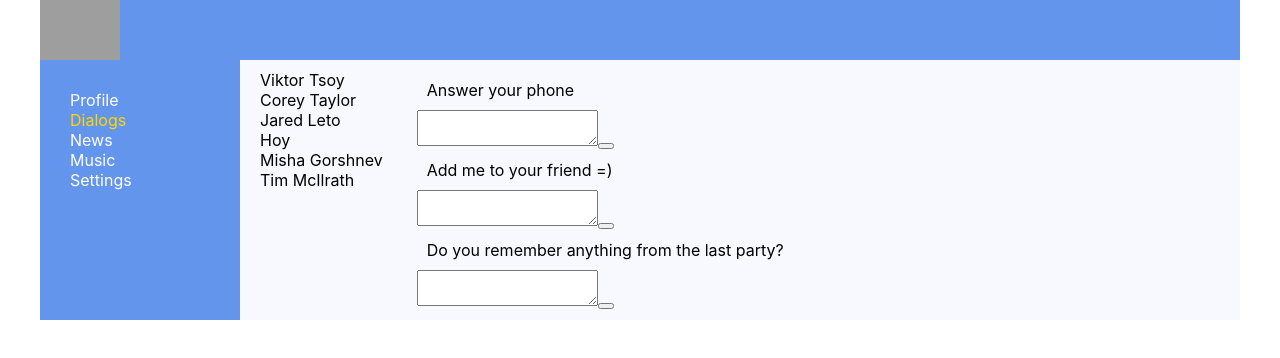
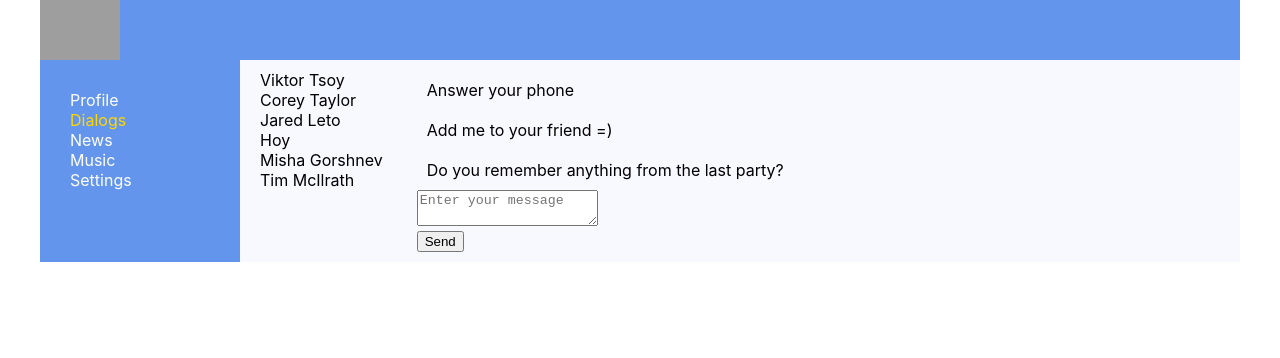
Before and after one commit to Ivan0195/SamurayWayTs, a React (Create React App) app: page /dialogs in a window 1280 px wide. Shown: the top 358 px of the page. Built offline with nearby package versions, Linux system fonts and the light colour scheme; grey boxes are pictures that could not be loaded.

Commit message:
41lessonDone

```diff
--- a/src/App.tsx
+++ b/src/App.tsx
@@ -12,14 +12,20 @@ import {Settings} from "./Components/Settings/Settings";
 import {MessagesPropsType} from "./Components/Dialogs/Messages/Messages";
 import {DialogItemPropsType} from "./Components/Dialogs/DialogItem/DialogItem";
 import {PostPropsType} from "./Components/ProfileComponent/MyPosts/Post/Post";
-import {addPostActionType, updateNewPostTextActionType} from "./Redux/State";
+import {
+    addPostActionType,
+    sendNewMessageActionType,
+    updateNewMessageTextActionType,
+    updateNewPostTextActionType
+} from "./Redux/State";
 
 export type AppPropsType = {
     forDialogItem: Array<DialogItemPropsType>
     forMessages: Array<MessagesPropsType>
     forMyPosts: Array<PostPropsType>
     newPostText: string
-    dispatch: (action: addPostActionType | updateNewPostTextActionType) => void
+    dispatch: (action: addPostActionType | updateNewPostTextActionType | updateNewMessageTextActionType | sendNewMessageActionType) => void
+    newMessageText: string
 }
 
 function App(props: AppPropsType) {
@@ -31,7 +37,9 @@ function App(props: AppPropsType) {
                 <div className='app-wrapper-content'>
                     <Routes>
                         <Route path='/dialogs/*' element={<Dialogs forDialogItem={props.forDialogItem}
-                                                                   forMessages={props.forMessages}/>}/>
+                                                                   forMessages={props.forMessages}
+                                                                   newMessageText={props.newMessageText}
+                                                                   dispatch={props.dispatch}/>}/>
                         <Route path='/profile' element={<ProfileComponent forMyPosts={props.forMyPosts}
                                                                           newPostText={props.newPostText}
                                                                           dispatch={props.dispatch}
--- a/src/Components/Dialogs/Dialogs.tsx
+++ b/src/Components/Dialogs/Dialogs.tsx
@@ -1,22 +1,46 @@
-import React from 'react';
+import React, {ChangeEvent} from 'react';
 import classes from "./Dialogs.module.css";
 import {DialogItem, DialogItemPropsType} from "./DialogItem/DialogItem";
 import {Messages, MessagesPropsType} from "./Messages/Messages";
+import {
+    addPostActionType, sendNewMessageActionType,
+    store, updateNewMessageTextActionType,
+    updateNewPostTextActionType
+} from "../../Redux/State";
+import {sendNewMessageAC, updateNewMessageTextAC} from "../../Redux/messages-reducer";
 
 export type DialogsPropsType = {
     forDialogItem: Array<DialogItemPropsType>
     forMessages: Array<MessagesPropsType>
+    newMessageText: string
+    dispatch: (action: addPostActionType | updateNewPostTextActionType | updateNewMessageTextActionType | sendNewMessageActionType) => void
 }
 
-export const Dialogs = (props:DialogsPropsType) => {
+export const Dialogs = (props: DialogsPropsType) => {
+
+    const newMessageText = props.newMessageText
+
+    const onSendMessageClick = () => {
+        props.dispatch(sendNewMessageAC())
+    }
+    const onNewMessageChange = (e: ChangeEvent<HTMLTextAreaElement>) => {
+        props.dispatch(updateNewMessageTextAC(e.currentTarget.value))
+    }
 
     return (
         <div className={classes.dialogs}>
             <div className={classes.dialogsItems}>
-                {props.forDialogItem.map(m=>(<DialogItem userName={m.userName} id={m.id}/>))}
+                {props.forDialogItem.map(m => (<DialogItem userName={m.userName} id={m.id}/>))}
             </div>
             <div className={classes.messages}>
-                {props.forMessages.map(m=><Messages message={m.message}/>)}
+                <div>{props.forMessages.map(m => <Messages message={m.message}/>)}</div>
+                <div>
+                    <div><textarea placeholder={'Enter your message'} value={newMessageText} onChange={onNewMessageChange}></textarea>
+                    </div>
+                    <div>
+                        <button onClick={onSendMessageClick}>Send</button>
+                    </div>
+                </div>
             </div>
         </div>
     );
--- a/src/Components/Dialogs/Messages/Messages.tsx
+++ b/src/Components/Dialogs/Messages/Messages.tsx
@@ -8,8 +8,6 @@ export type MessagesPropsType = {
 export const Messages = (props:MessagesPropsType)=> {
     return <>
         <div className={classes.message}>{props.message}</div>
-        <textarea></textarea>
-        <button></button>
     </>
 
 }
--- a/src/Components/ProfileComponent/MyPosts/MyPosts.tsx
+++ b/src/Components/ProfileComponent/MyPosts/MyPosts.tsx
@@ -1,7 +1,8 @@
 import React from 'react';
 import classes from './MyPosts.module.css'
 import Post, {PostPropsType} from "./Post/Post";
-import {addPostAC, addPostActionType, updateNewPostTextActionType, updatePostTextAC} from "../../../Redux/State";
+import {addPostActionType, updateNewPostTextActionType} from "../../../Redux/State";
+import {addPostAC, updatePostTextAC} from "../../../Redux/posts-reducer";
 
 
 export type MyPostPropsType = {
--- a/src/Redux/State.ts
+++ b/src/Redux/State.ts
@@ -1,9 +1,11 @@
 import {PostPropsType} from "../Components/ProfileComponent/MyPosts/Post/Post";
+import {postsReducer} from "./posts-reducer";
+import {messagesReducer} from "./messages-reducer";
 
 
 type UsersType = {
     id: string
-    userName:string
+    userName: string
 }
 
 type MessagesType = {
@@ -23,7 +25,8 @@ export type StateType = {
     users: Array<UsersType>
     messages: Array<MessagesType>
     posts: Array<PostsType>
-    newPostText:string
+    newPostText: string
+    newMessageText: string
 }
 
 export type addPostActionType = {
@@ -32,7 +35,16 @@ export type addPostActionType = {
 
 export type updateNewPostTextActionType = {
     type: 'UPDATE-NEW-POST-TEXT'
-    newText:string
+    newText: string
+}
+
+export type updateNewMessageTextActionType = {
+    type: 'UPDATE-NEW-MESSAGE-TEXT'
+    newText: string
+}
+
+export type sendNewMessageActionType = {
+    type: 'SEND-NEW-MESSAGE'
 }
 
 export let store = {
@@ -88,46 +100,66 @@ export let store = {
                 likesCount: 33
             }
         ],
-        newPostText: 'it-kamasutra'
+        newPostText: 'it-kamasutra',
+        newMessageText: '',
     },
-    _callSubscriber(state:StateType) {
+    _callSubscriber(state: StateType) {
         alert('заглушка')
     },
 
     subscribe(observer: (state: StateType) => void) {
-        this._callSubscriber = observer},
-    getState() {return this._state},
-
-    _addPost() {
-        let newPost: PostPropsType = {
-            postText: this._state.newPostText,
-            avaAddress: 'https://b1.culture.ru/c/735787.jpg',
-            userName: 'Viktor Tsoy',
-            likesCount: 0
-        }
-        this._state.posts.push(newPost)
-        this._state.newPostText = ''
+        this._callSubscriber = observer
+    },
+    getState() {
+        return this._state
+    },
+    dispatch(action: addPostActionType | updateNewPostTextActionType | updateNewMessageTextActionType | sendNewMessageActionType) {
+        this._state = postsReducer(this._state, action)
+        this._state = messagesReducer(this._state, action)
         this._callSubscriber(this._state)
     },
-    _updateNewPostText (newText:string) {
-        this._state.newPostText = newText
-        this._callSubscriber(this._state)
-    },
-
-    dispatch(action: addPostActionType | updateNewPostTextActionType) {
-        switch (action.type){
-            case 'ADD-POST':
-               this._addPost()
-                break
-
-            case 'UPDATE-NEW-POST-TEXT':
-                this._updateNewPostText(action.newText)
-        }
-    }
 }
 
-export const addPostAC = ():addPostActionType => ({type: 'ADD-POST'})
-export const updatePostTextAC = (newText:string):updateNewPostTextActionType =>({type: 'UPDATE-NEW-POST-TEXT', newText})
+
+
+
+
+
+
+
+
+
+
+
+
+
+
+
+
+
+
+
+
+
+
+
+
+
+
+
+
+
+
+
+
+
+
+
+
+
+
+
+
 
 /*export let state = {
     users: [
--- /dev/null
+++ b/src/Redux/messages-reducer.ts
@@ -0,0 +1,36 @@
+import React from 'react';
+import {
+    addPostActionType,
+    sendNewMessageActionType,
+    StateType,
+    updateNewMessageTextActionType,
+    updateNewPostTextActionType
+} from "./State";
+
+
+
+export const messagesReducer = (state:StateType, action:addPostActionType | updateNewPostTextActionType | updateNewMessageTextActionType | sendNewMessageActionType) => {
+
+    switch (action.type) {
+
+        case 'UPDATE-NEW-MESSAGE-TEXT':
+            state.newMessageText = action.newText
+            break
+        case 'SEND-NEW-MESSAGE':
+            const newMessage = state.newMessageText
+            const newMessageId = state.messages.length + 2
+            state.newMessageText = ''
+            state.messages.push({id: newMessageId.toString(), message: newMessage})
+            break
+        default:
+            return state
+    }
+    return state
+}
+
+
+export const updateNewMessageTextAC = (newText: string): updateNewMessageTextActionType => ({
+    type: 'UPDATE-NEW-MESSAGE-TEXT',
+    newText
+})
+export const sendNewMessageAC = (): sendNewMessageActionType => ({type: 'SEND-NEW-MESSAGE'})
--- /dev/null
+++ b/src/Redux/posts-reducer.ts
@@ -0,0 +1,35 @@
+import React from 'react';
+import {
+    addPostActionType, sendNewMessageActionType,
+    StateType, updateNewMessageTextActionType,
+    updateNewPostTextActionType
+} from "./State";
+import {PostPropsType} from "../Components/ProfileComponent/MyPosts/Post/Post";
+
+export const postsReducer = (state: StateType, action:  addPostActionType | updateNewPostTextActionType | updateNewMessageTextActionType | sendNewMessageActionType) => {
+
+    switch (action.type) {
+        case 'ADD-POST':
+            let newPost: PostPropsType = {
+                postText: state.newPostText,
+                avaAddress: 'https://b1.culture.ru/c/735787.jpg',
+                userName: 'Viktor Tsoy',
+                likesCount: 0
+            }
+            state.posts.push(newPost)
+            state.newPostText = ''
+            break
+
+        case 'UPDATE-NEW-POST-TEXT':
+            state.newPostText = action.newText
+            break
+        default: return state
+    }
+    return state
+}
+
+export const addPostAC = (): addPostActionType => ({type: 'ADD-POST'})
+export const updatePostTextAC = (newText: string): updateNewPostTextActionType => ({
+    type: 'UPDATE-NEW-POST-TEXT',
+    newText
+})
--- a/src/index.tsx
+++ b/src/index.tsx
@@ -14,6 +14,7 @@ export const rerenderEntireTree = (state:StateType) => {
                  forMyPosts={state.posts}
                  newPostText={state.newPostText}
                  dispatch={store.dispatch.bind(store)}
+                 newMessageText={state.newMessageText}
             />
         </React.StrictMode>,
         document.getElementById('root')
```
